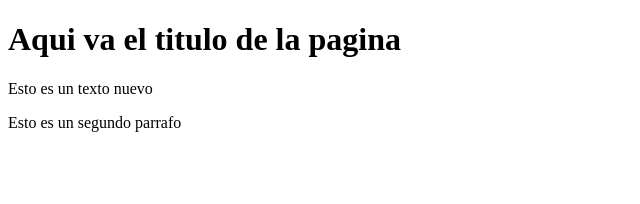
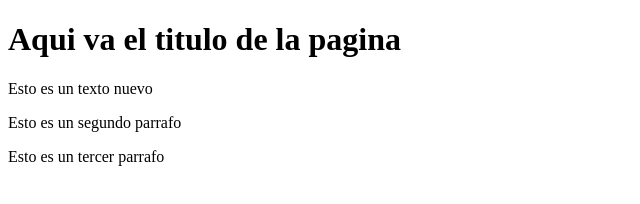
Before and after one commit to sbonaro/Proyecto-prueba, a plain HTML site: page index.html in a window 1280 px wide. Shown: the whole page, without its empty margins (0-640 px from the left). Drawn offline with Linux system fonts and the light colour scheme.

Commit message:
Update index.html

```diff
--- a/index.html
+++ b/index.html
@@ -10,5 +10,6 @@
     <h1>Aqui va el titulo de la pagina</h1>
     <p>Esto es un texto nuevo</p>
     <p>Esto es un segundo parrafo</p>
+    <p>Esto es un tercer parrafo</p>
 </body>
 </html>
```
